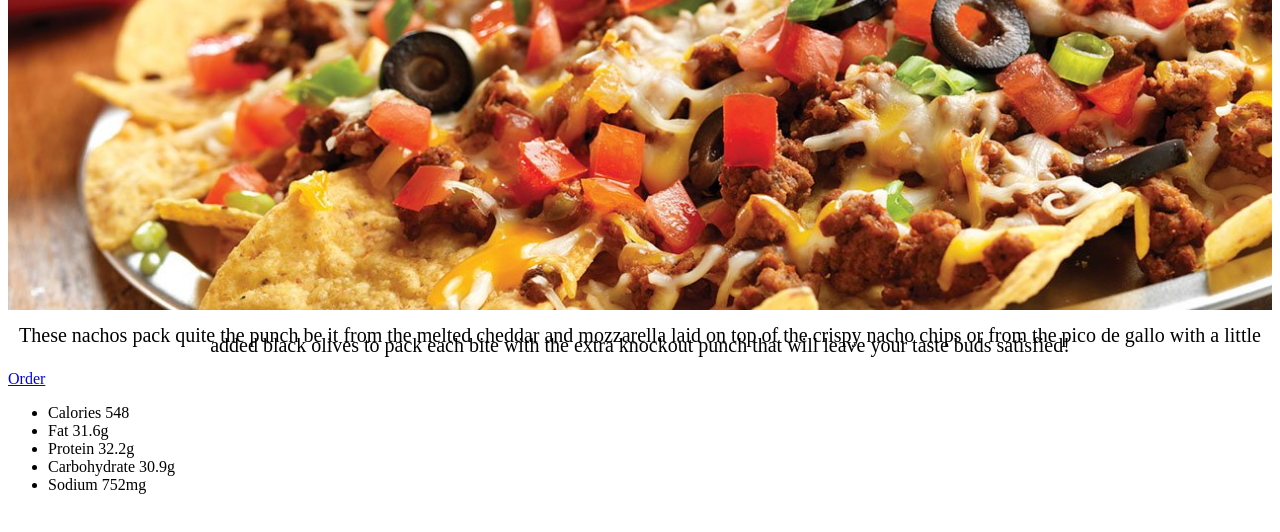
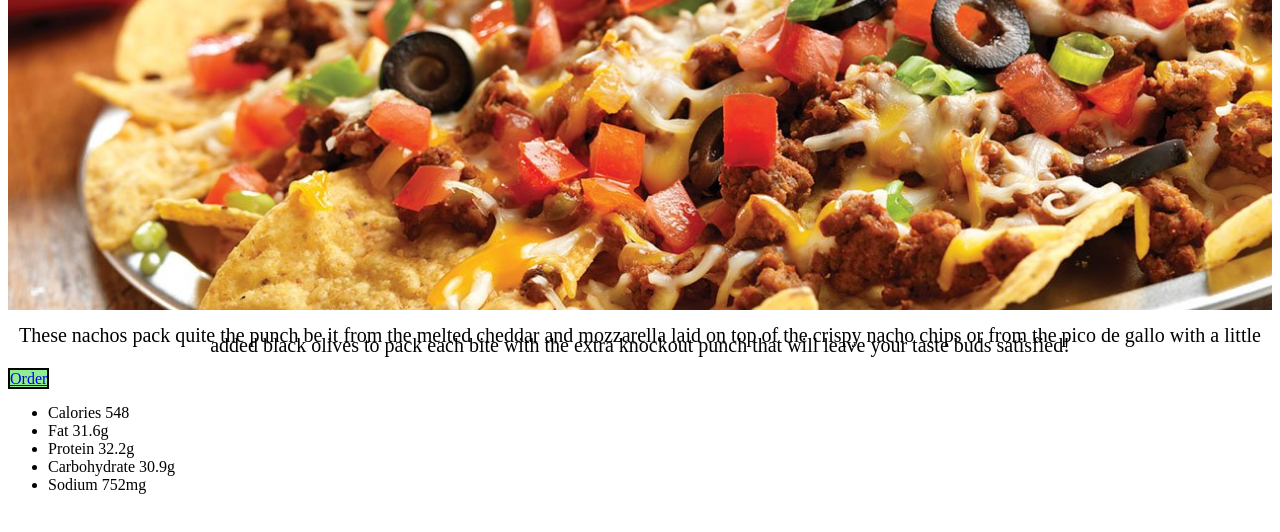
Before and after one commit to baileybarton/BBQ-Bacon-Burger-Project, a plain HTML site: page index.html in a window 1280 px wide. In both pictures the pointer is over the link 26 px from the left and 494 px from the top of the page. Shown: the part 116-648 px from the top of the page. Drawn offline with Linux system fonts and the light colour scheme.

Commit message:
Update Style.css

```diff
--- a/Style.css
+++ b/Style.css
@@ -6,6 +6,15 @@ p {
   font-size: 20px;
   line-height: 10px;
   text-align: center;
+}
+
+.button {
+  border: 2px solid rgb(144, 238, 144);
+}
+
+.button:hover {
+  background-color: rgb(144, 238, 144);
+  border: 2px solid black;
 }
 
 .header {
```
